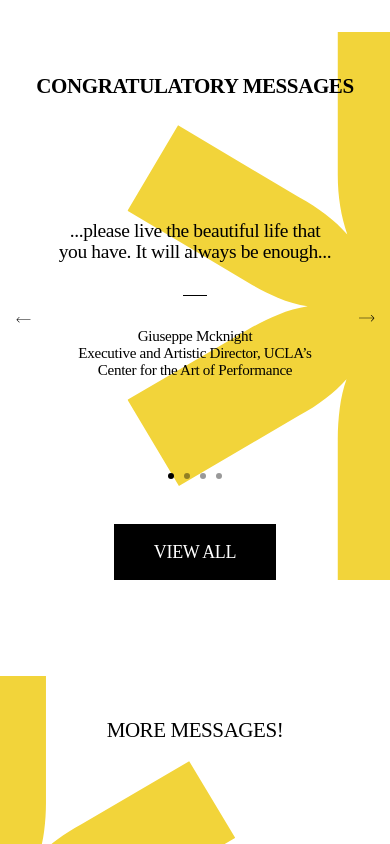
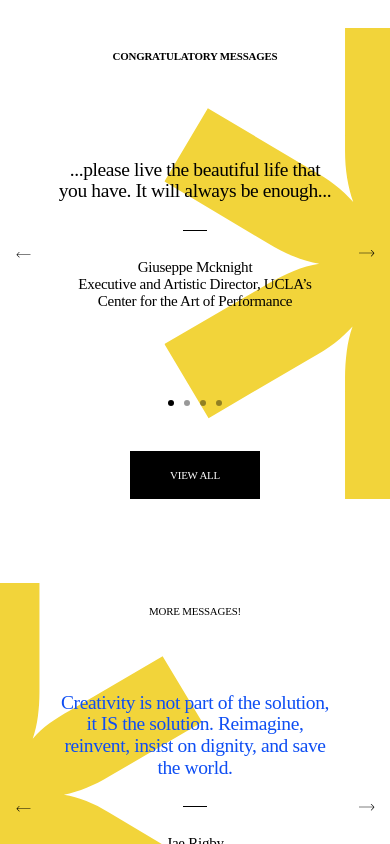
Before and after one commit to blerchin/useallfive-challenge, a React (Create React App) app: page / in a window 390 px wide. Shown: the top 844 px of the page. Built offline with nearby package versions, Linux system fonts and the light colour scheme.

Commit message:
make more type responsively-sized

```diff
--- a/src/components/CtaButton/index.module.css
+++ b/src/components/CtaButton/index.module.css
@@ -5,6 +5,6 @@
   color: #fff;
   cursor: pointer;
   display: block;
-  padding: 16px 40px;
   margin: 0px auto;
+  padding: var(--cta-v-padding) 40px;
 }
--- a/src/index.css
+++ b/src/index.css
@@ -12,11 +12,14 @@ body {
   --font-times: 'Times New Roman', 'Times', serif;
   --h2-font-size: 5vw;
   --h3-font-size: 3.88vw;
+  --h5-font-size: 2.8vw;
+  --cta-font-size: 2.8vw;
+  --cta-v-padding: 3vw;
   --grid: 8px;
   --arrow-width: 4vw;
   --pip-size: 6px;
   --pip-spacing: 5px;
-  --separator: 32px;
+  --separator: 28px;
   --divider-width: 24px;
 }
 @media screen and (min-width: 768px) {
@@ -31,6 +34,9 @@ body {
   :root {
     --h2-font-size: 72px;
     --h3-font-size: 56px;
+    --h5-font-size: 21px;
+    --cta-font-size: 18px;
+    --cta-v-padding: 16px;
     --arrow-width: 56px;
     --pip-size: 16px;
     --pip-spacing: 12px;
--- a/src/typography.css
+++ b/src/typography.css
@@ -17,7 +17,7 @@ h3 {
 }
 
 h5 {
-  font-size: 21px;
+  font-size: var(--h5-font-size);
   line-height: 190%;
   font-weight: normal;
   text-align: center;
@@ -27,7 +27,7 @@ h5 {
 
 .ctaText {
   font-family: var(--font-times);
-  font-size: 18px;
+  font-size: var(--cta-font-size);
   font-weight: normal;
   line-height: 24px;
   letter-spacing: -0.02em;
```
